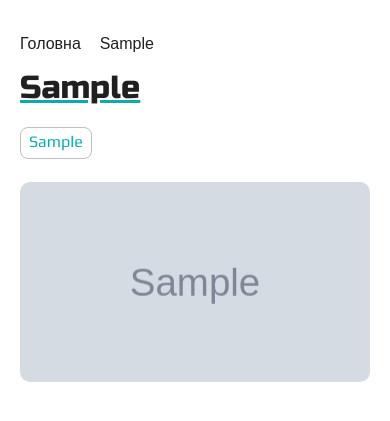
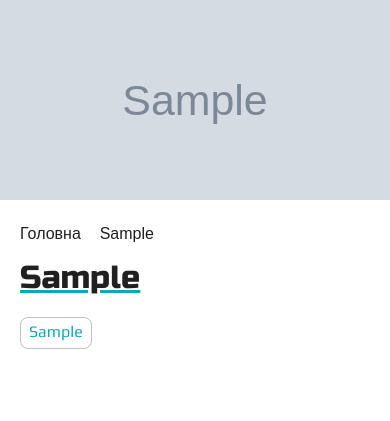
Before and after one commit to ukrounay/nemeleon, a PHP site: page /openserver/article?articleid=last in a window 390 px wide. Shown: the part 40-461 px from the top of the page. Run offline with PHP 8.4, Linux system fonts and the light colour scheme; tables that the repository leaves empty or names only in its code hold one stand-in row (values such as "Sample post"); grey boxes marked "Sample" are stand-in pictures; data that the repository does not hold is empty; some web fonts are replaced.

Commit message:
article header and intro section improve

```diff
--- a/article.php
+++ b/article.php
@@ -72,7 +72,7 @@ try {
 
 
         <?php if(isset($_SESSION['logged_user'])) : ?>
-        <?php echo '<i id="log-btn" onclick="location.href = \'user\'" class="user-icon"></i>'; ?>
+        <?php echo '<i id="log-btn" onclick="location.href = \'user\'" class="fa-solid fa-user hide3"></i>'; ?>
         <?php else : ?>
         <?php echo '<i id="log-btn" onclick="location.href = \'login\'" class="fa-solid fa-user hide3"></i>'; ?>
         <?php endif; ?>
@@ -88,6 +88,8 @@ try {
 </nav>
 
 <header>
+    <div id="article-image" style="background-image:url(<?php echo $article['indeximg']; ?>);"></div>
+    <div id="article-header">
         <div id="breadcrumps">
             <p>
                 <a href="index">Головна</a>
@@ -96,10 +98,7 @@ try {
                 <i class="fa-solid fa-angles-right"></i>
             </p>
         </div>
-
-
         <h1 id="article-title"><?php echo $header;?></h1>
-
         <div id="tags">
             <?php
             $tags = explode(";", $article['tags']);
@@ -108,10 +107,8 @@ try {
             }
             unset($tag);
             ?>
-    </div><br>
-
-    <div id="article-image" style="background-image:url(<?php echo $article['indeximg']; ?>);"></div>
-
+        </div>
+    </div>
 </header>
 <div id="controls">
     <i class="fa-solid fa-angle-left"></i>
--- a/css/article.css
+++ b/css/article.css
@@ -1,22 +1,24 @@
 * {transition: 0.1s; box-sizing: border-box; text-decoration-color: var(--accent) !important;}
 body, html {padding: 0px; margin: 0px;}
-header {max-width: 1000px; margin: auto; padding: 20px;}
-article {padding: 20px;}
+header {max-width: 1000px; margin: auto;}
 #article-image {
     height: 400px;
     width: 100%;
     background-position: center;
     background-repeat: no-repeat;
     background-size: cover;
-    border-radius: 26px;
+    border-radius: 20px;
 }
-@media screen and (max-width: 1200px) {
-    #article-image {height: 300px;}
+#article-header {
+    padding: 10px 20px 20px;
 }
 @media screen and (max-width: 1000px) {
-    #article-image {border-radius: 10px; height: 250px;}
+    #article-image {height: 300px; border-radius: 0px;}
 }
-@media screen and (max-width: 700px) {
+@media screen and (max-width: 800px) {
+    #article-image {height: 250px;}
+}
+@media screen and (max-width: 500px) {
     #article-image {height: 200px;}
 }
 
--- a/css/base.css
+++ b/css/base.css
@@ -386,16 +386,16 @@ a {text-decoration: none;}
     #introtext h1 {font-size: 300%;}
     #introtext p {font-size: 120%;}
 }
-@media screen and (min-width: 750px) and (max-width: 900px) {
+@media screen and (min-width: 700px) and (max-width: 900px) {
     #introtext h1 {font-size: 240%;}
-    #introtext p {font-size: 120%;}
+    #introtext p {font-size: 110%;}
 }
-@media screen and (max-width: 750px) {
+@media screen and (max-width: 700px) {
     #intro-content{display: block;}
-    #introtext h1 {font-size: 180%;}
-    #introtext p {font-size: 120%;}
+    #introtext h1 {font-size: 200%;}
+    #introtext p {font-size: 100%;}
 }
-@media screen and (max-width: 750px) and (min-width: 400px) {
+@media screen and (max-width: 700px) and (min-width: 400px) {
     #introimg img {width: 60%; position: relative; left: 50%; transform: translate(-50%,0%);}
 
 }
```
Lines whose indentation alone changed are shown as unchanged.
